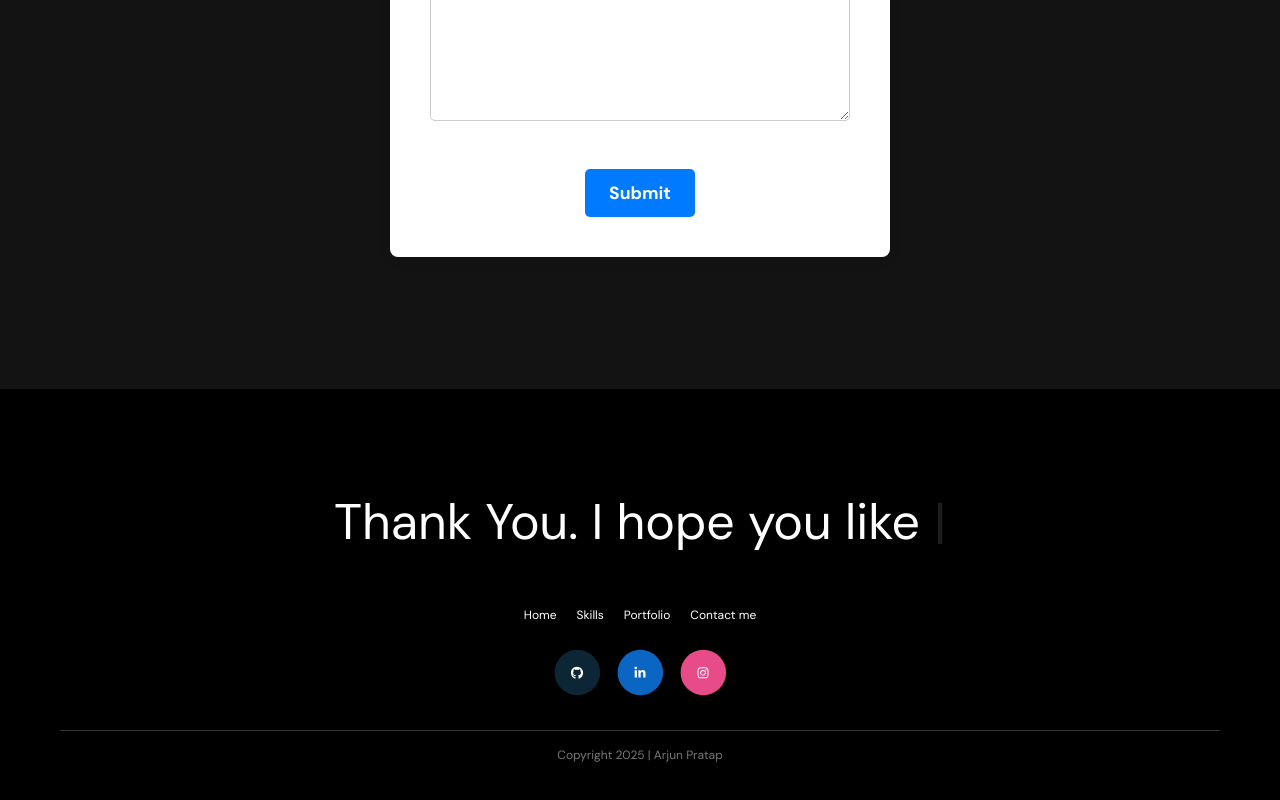
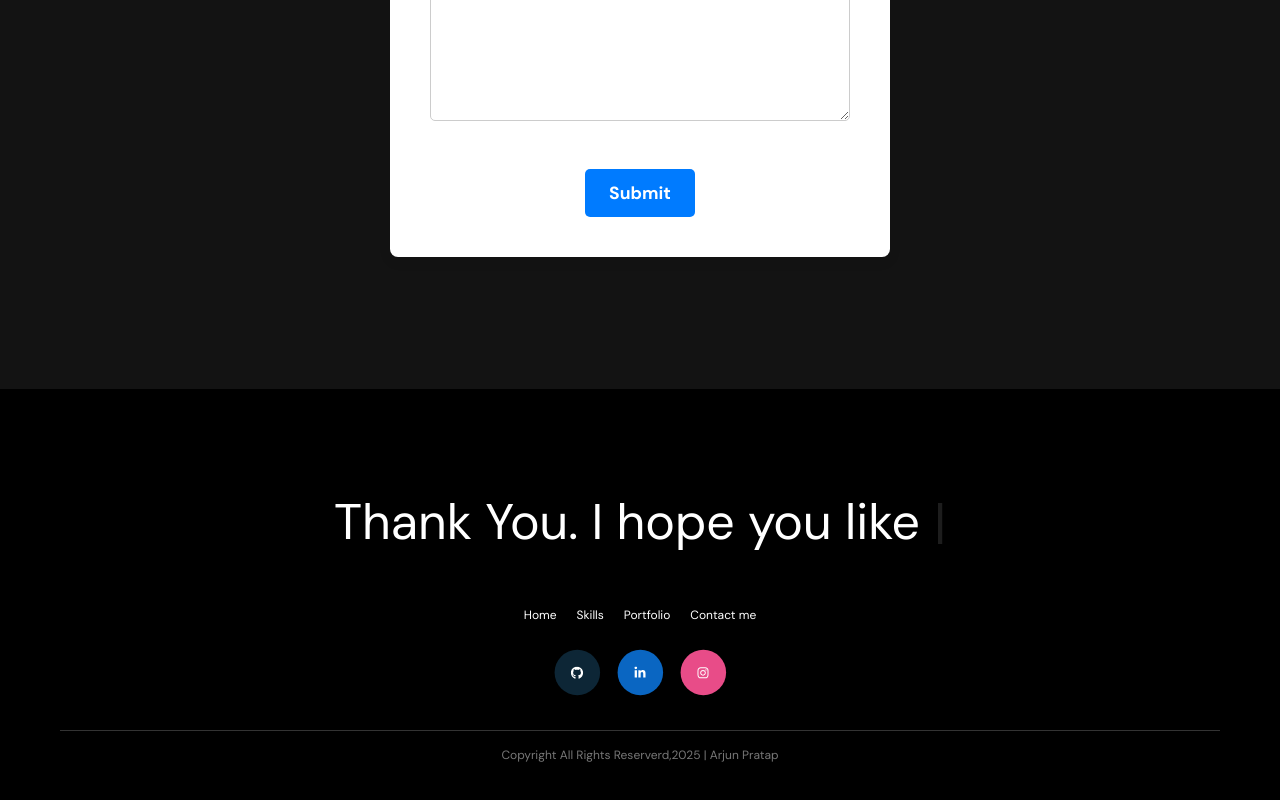
Before and after one commit to arjunprratap05/Portfolio, a React (Create React App) app: page / in a window 1280 px wide. Shown: the part 5001-5801 px from the top of the page. Built offline with nearby package versions, Linux system fonts and the light colour scheme; no server answers; the HTML template or start-up script is replaced by a standard one.

Commit message:
Initial commit

```diff
--- a/src/components/footer/index.jsx
+++ b/src/components/footer/index.jsx
@@ -79,7 +79,7 @@ const Footer = () => {
                 </div>
                 <div className="bottom-bar">
                     <div className="copyright-text">
-                        Copyright 2025 | Arjun Pratap
+                        Copyright All Rights Reserverd,2025 | Arjun Pratap
                     </div>
                 </div>
             </div>
```
